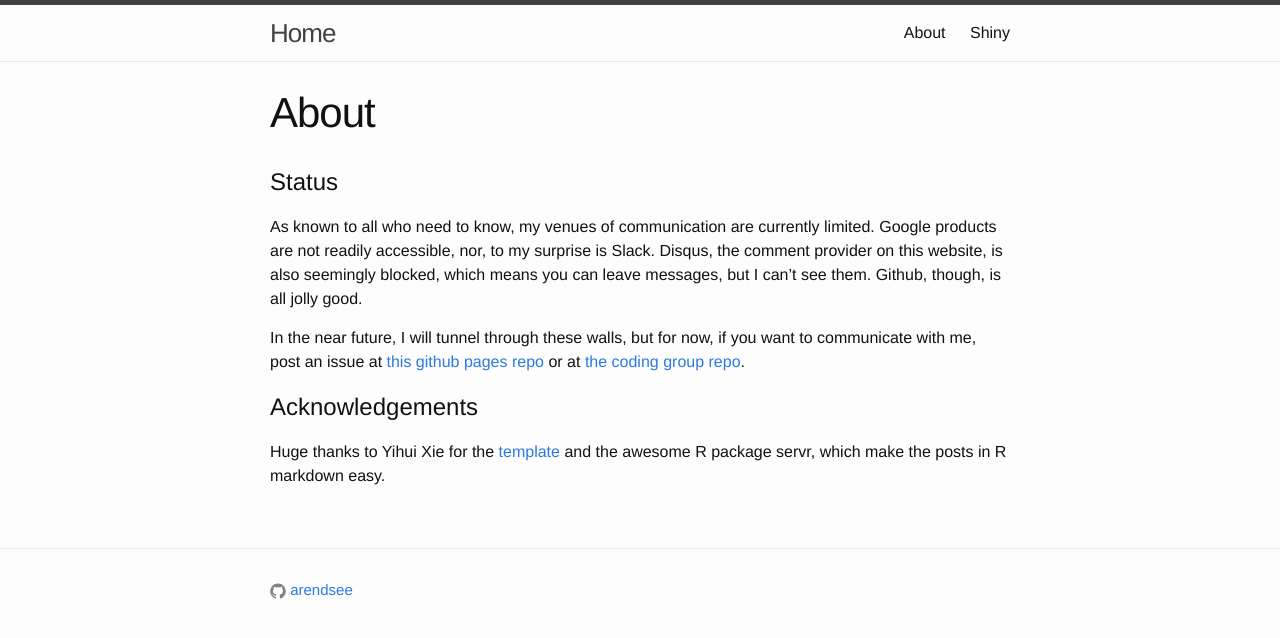
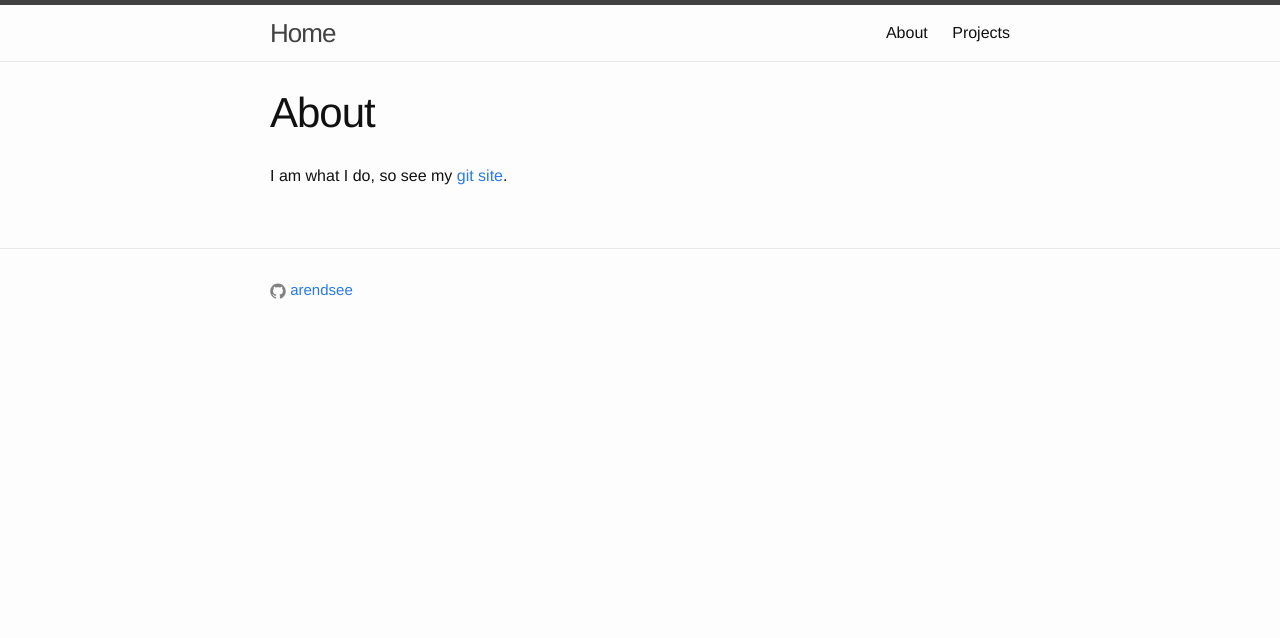
Before and after one commit to arendsee/arendsee.github.io, a Jekyll site: the page built from about.md, in a window 1280 px wide. Shown: the top 638 px of the page. Built offline with Jekyll 4.4.1, drawn with Linux system fonts in a browser that asks for light colours.

Commit message:
Update about and add projects folder

```diff
--- a/about.md
+++ b/about.md
@@ -4,23 +4,4 @@ title: About
 permalink: /about/
 ---
 
-
-# Status
-
-As known to all who need to know, my venues of communication are currently
-limited. Google products are not readily accessible, nor, to my surprise is
-Slack. Disqus, the comment provider on this website, is also seemingly blocked,
-which means you can leave messages, but I can't see them. Github, though, is
-all jolly good.
-
-In the near future, I will tunnel through these walls, but for now, if you want
-to communicate with me, post an issue at [this github pages
-repo](https://github.com/arendsee/arendsee.github.io) or at [the coding group
-repo](https://github.com/arendsee/coding-group).
-
-
-# Acknowledgements
-
-Huge thanks to Yihui Xie for the
-[template](https://github.com/yihui/knitr-jekyll) and the awesome R package
-servr, which make the posts in R markdown easy.
+I am what I do, so see my [git site](https://github.com/arendsee).
```
Also changed, not shown: projects.md (renamed from shiny.md, +3 -4 lines).
